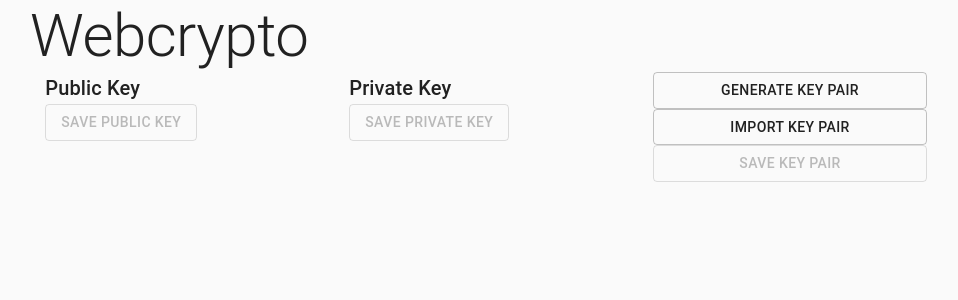
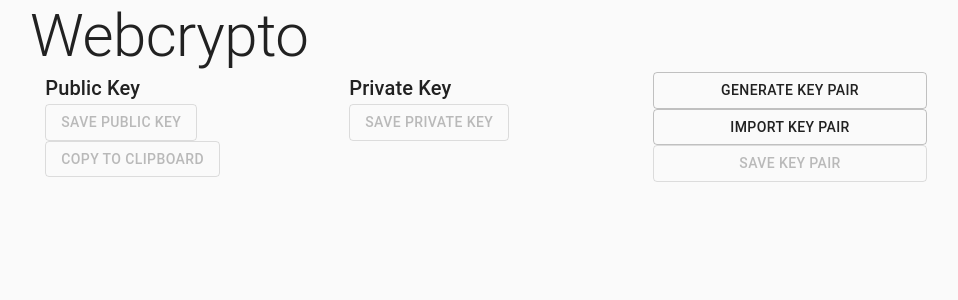
Before and after one commit to yk-szk/webcrypto, a React (Create React App) app: page / in a window 1280 px wide. Shown: the top 300 px of the page, without its empty margins (154-1112 px from the left). Built offline with nearby package versions, Linux system fonts and the light colour scheme.

Commit message:
Implement copying to clipboard

```diff
--- a/src/KeyManager.tsx
+++ b/src/KeyManager.tsx
@@ -149,6 +149,12 @@ function download(text: string, name: string) {
   link.remove();
 }
 
+function toClipboard(text: string) {
+  if (navigator.clipboard) {
+    navigator.clipboard.writeText(text);
+  }
+}
+
 function emojiencode(buf: ArrayBuffer) {
   const a = Array.from(new Uint8Array(buf));
   const offset = 0x1f3f7;
@@ -233,6 +239,13 @@ export function KeyManager() {
           >
             Save Public Key
           </Button>
+          <Button
+            disabled={!saveEnabled}
+            variant="outlined"
+            onClick={() => toClipboard(exportedPublicKey)}
+          >
+            Copy to Clipboard
+          </Button>
         </Box>
         <Box width="30%">
           <Typography component="h3" variant="h6">
```
